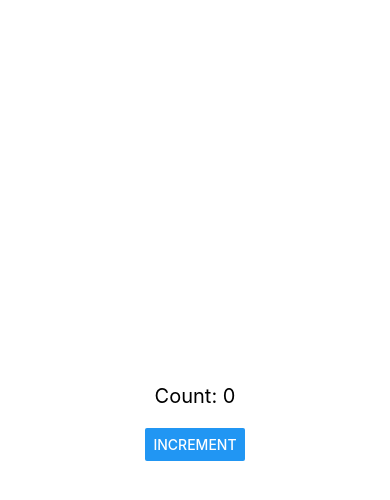
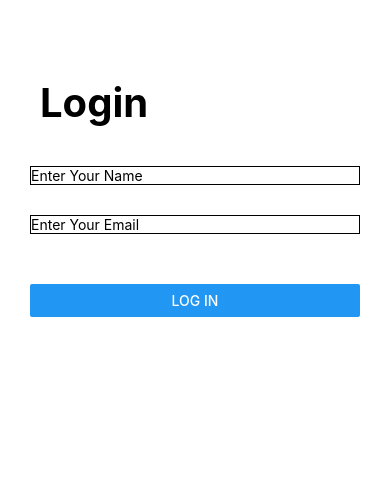
Before and after one commit to avisek123/RNUnitTesting, a React Native app: screen / in a window 390 px wide. Shown: the top 500 px of the page. Built offline with nearby package versions, Linux system fonts and the light colour scheme.

Commit message:
Login Page test case done

```diff
--- a/App.tsx
+++ b/App.tsx
@@ -1,10 +1,10 @@
 import React from 'react';
-import {Counter} from './src/components';
+import Login from './src/components/Login';
 
 const App = () => {
   return (
     <>
-      <Counter />
+      <Login />
     </>
   );
 };
--- /dev/null
+++ b/src/components/Login.tsx
@@ -0,0 +1,71 @@
+import {Button, StyleSheet, Text, TextInput, View} from 'react-native';
+import React from 'react';
+
+const Login = () => {
+  const [name, setName] = React.useState('');
+  const [email, setEmail] = React.useState('');
+
+  const handleLogin = () => {
+    // login
+    setEmail('');
+    setName('');
+  };
+  return (
+    <View style={styles.wrapper}>
+      <View style={styles.centerBox}>
+        <Text testID="login-text" style={styles.title}>
+          Login
+        </Text>
+      </View>
+      <View style={styles.inputWrapper}>
+        <TextInput
+          value={name}
+          onChangeText={txt => setName(txt)}
+          testID="login-name-input"
+          placeholder="Enter Your Name"
+          style={styles.nameInput}
+        />
+        <TextInput
+          value={email}
+          onChangeText={txt => setEmail(txt)}
+          testID="login-email-input"
+          placeholder="Enter Your Email"
+          style={styles.emailInput}
+        />
+        <View style={styles.btnWrapper}>
+          <Button testID="login-btn" onPress={handleLogin} title="Log in" />
+        </View>
+      </View>
+    </View>
+  );
+};
+
+export default Login;
+
+const styles = StyleSheet.create({
+  wrapper: {
+    flex: 1,
+  },
+  centerBox: {
+    marginHorizontal: 40,
+    marginTop: '20%',
+  },
+  title: {
+    fontSize: 40,
+    fontWeight: 'bold',
+  },
+  inputWrapper: {
+    paddingHorizontal: 30,
+    marginTop: '10%',
+  },
+  emailInput: {
+    borderWidth: 1,
+    marginTop: 30,
+  },
+  nameInput: {
+    borderWidth: 1,
+  },
+  btnWrapper: {
+    marginTop: 50,
+  },
+});
```
Also changed, not shown: 1 other file (tests, documents, lock files or other folders).
